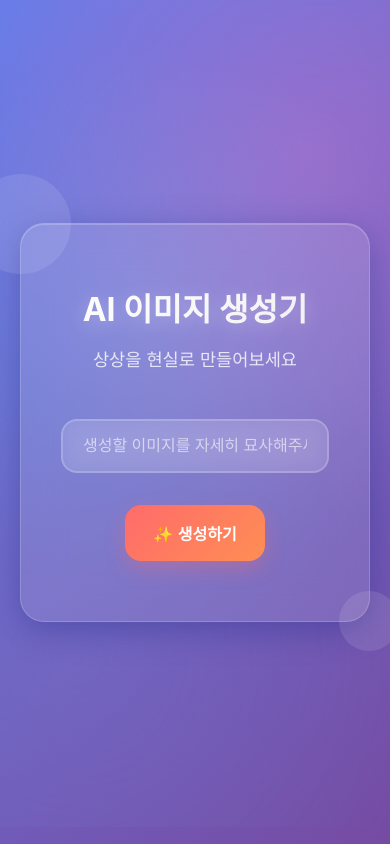
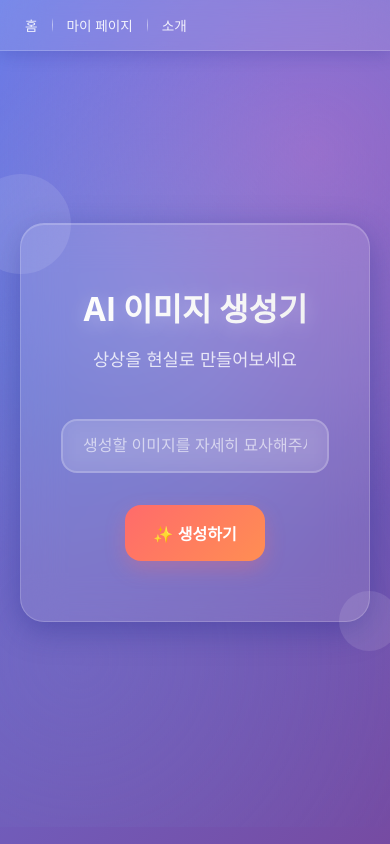
Before and after one commit to KU-WM/Human-FinalProject-Front, a React (Create React App) app: page / in a window 390 px wide. Built offline with nearby package versions, Linux system fonts and the light colour scheme.

Commit message:
mypage 추가

```diff
--- a/src/App.js
+++ b/src/App.js
@@ -1,10 +1,12 @@
 import "./App.css";
 import { StrictMode } from "react";
 import RootRoutes from "./routes/RootRoutes";
+import Header from "./pages/header";
 
 function App() {
   return (
     <StrictMode>
+      <Header />
       <RootRoutes />
     </StrictMode>
   );
--- /dev/null
+++ b/src/css/header.css
@@ -0,0 +1,106 @@
+/* Header 스타일 */
+header {
+  position: fixed;
+  top: 0;
+  left: 0;
+  right: 0;
+  z-index: 1000;
+  background: rgba(255, 255, 255, 0.1);
+  backdrop-filter: blur(20px);
+  border-bottom: 1px solid rgba(255, 255, 255, 0.18);
+  box-shadow: 0 4px 16px rgba(31, 38, 135, 0.2);
+  padding: 15px 30px;
+  transition: all 0.3s cubic-bezier(0.4, 0, 0.2, 1);
+}
+
+.header-container {
+  max-width: 1200px;
+  margin: 0 auto;
+  display: flex;
+  align-items: center;
+  justify-content: flex-start;
+}
+
+.header-nav {
+  display: flex;
+  align-items: center;
+  gap: 0;
+}
+
+.header-nav-item {
+  color: rgba(255, 255, 255, 0.9);
+  font-size: 0.95rem;
+  font-weight: 500;
+  cursor: pointer;
+  padding: 8px 16px;
+  border-radius: 8px;
+  transition: all 0.3s cubic-bezier(0.4, 0, 0.2, 1);
+  position: relative;
+  text-decoration: none;
+  user-select: none;
+  white-space: nowrap;
+}
+
+.header-nav-item:hover {
+  color: white;
+  background: rgba(255, 255, 255, 0.1);
+  transform: translateY(-1px);
+}
+
+.header-nav-item:active {
+  transform: translateY(0);
+}
+
+/* 구분선 스타일 */
+.header-divider {
+  width: 1px;
+  height: 16px;
+  background: linear-gradient(
+    to bottom,
+    transparent 0%,
+    rgba(255, 255, 255, 0.3) 20%,
+    rgba(255, 255, 255, 0.5) 50%,
+    rgba(255, 255, 255, 0.3) 80%,
+    transparent 100%
+  );
+  margin: 0 8px;
+  flex-shrink: 0;
+}
+
+/* 스크롤 시 헤더 배경 진해짐 효과 */
+header.scrolled {
+  background: rgba(255, 255, 255, 0.15);
+  box-shadow: 0 4px 20px rgba(31, 38, 135, 0.3);
+}
+
+/* 반응형 디자인 */
+@media (max-width: 768px) {
+  header {
+    padding: 12px 20px;
+  }
+
+  .header-nav-item {
+    font-size: 0.9rem;
+    padding: 6px 12px;
+  }
+
+  .header-divider {
+    margin: 0 6px;
+  }
+}
+
+@media (max-width: 480px) {
+  header {
+    padding: 10px 15px;
+  }
+
+  .header-nav-item {
+    font-size: 0.85rem;
+    padding: 5px 10px;
+  }
+
+  .header-divider {
+    margin: 0 4px;
+    height: 14px;
+  }
+}
--- /dev/null
+++ b/src/pages/header.jsx
@@ -0,0 +1,40 @@
+import { useNavigate } from "react-router-dom";
+
+import "../css/header.css";
+
+const Header = () => {
+  const navigate = useNavigate();
+
+  const goHome = () => {
+    navigate("/");
+  };
+
+  const goMyPage = () => {
+    navigate("/mypage");
+  };
+
+  return (
+    <>
+      <header>
+        <div className="header-container">
+          <nav className="header-nav">
+            <div className="header-nav-item" onClick={goHome}>
+              홈
+            </div>
+            <div className="header-divider"></div>
+            <div className="header-nav-item" onClick={goMyPage}>
+              마이 페이지
+            </div>
+            <div className="header-divider"></div>
+            <div className="header-nav-item" onClick={goMyPage}>
+              소개
+            </div>
+            {/* 추가 메뉴 항목들은 여기에 추가하면 됩니다 */}
+          </nav>
+        </div>
+      </header>
+    </>
+  );
+};
+
+export default Header;
--- a/src/routes/RootRoutes.jsx
+++ b/src/routes/RootRoutes.jsx
@@ -1,11 +1,13 @@
 import { Routes, Route, Navigate } from "react-router-dom";
 import MainPage from "../pages/main";
+import MyPage from "../pages/myPage";
 
 const RootRoutes = () => {
   return (
     <>
       <Routes>
         <Route path="/" element={<MainPage />} />
+        <Route path="/mypage" element={<MyPage />} />
       </Routes>
     </>
   );
```
Also changed, not shown: src/pages/main.jsx (+12 -8 lines), src/pages/myPage.jsx (added, +82 -0 lines).
